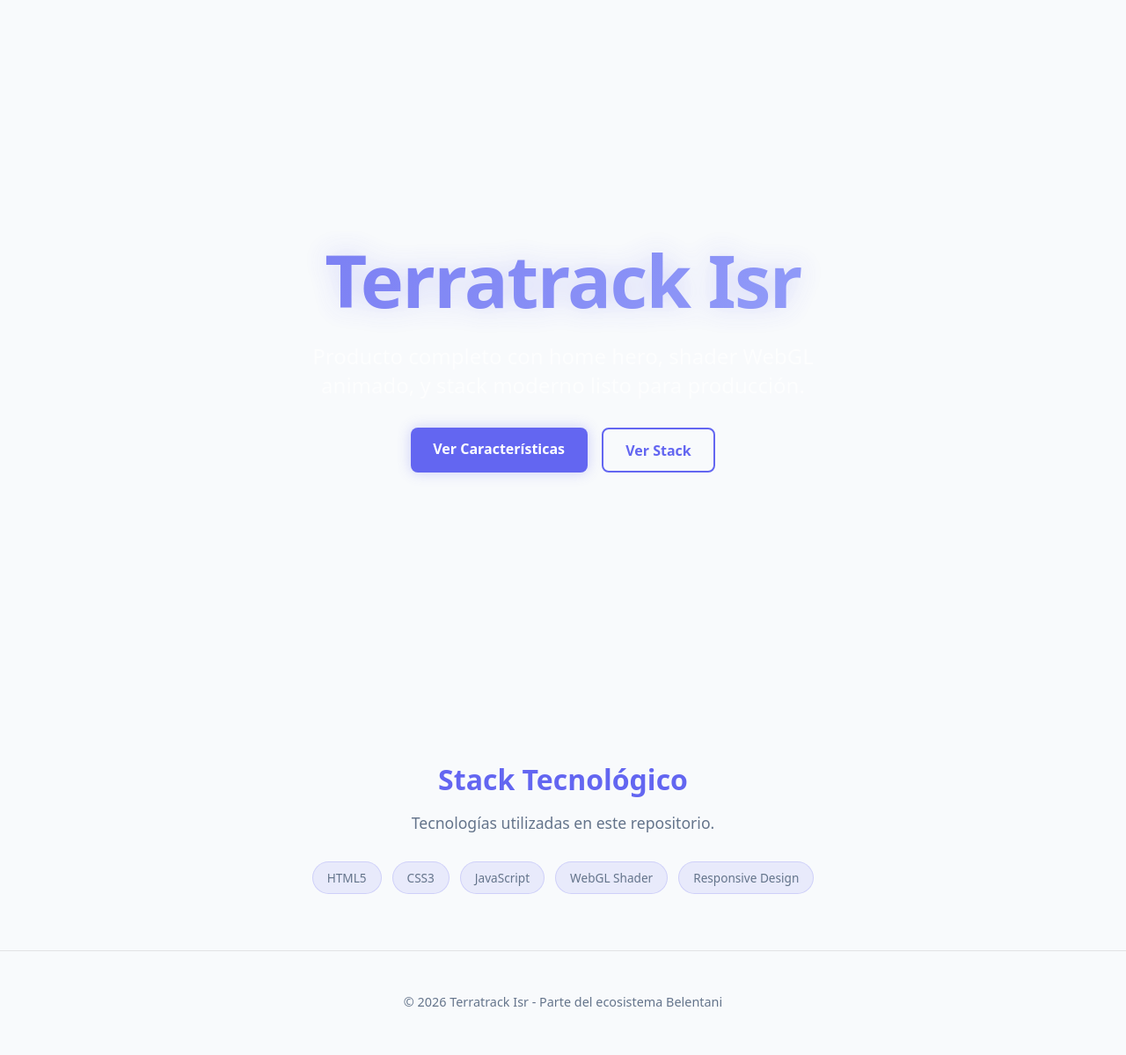
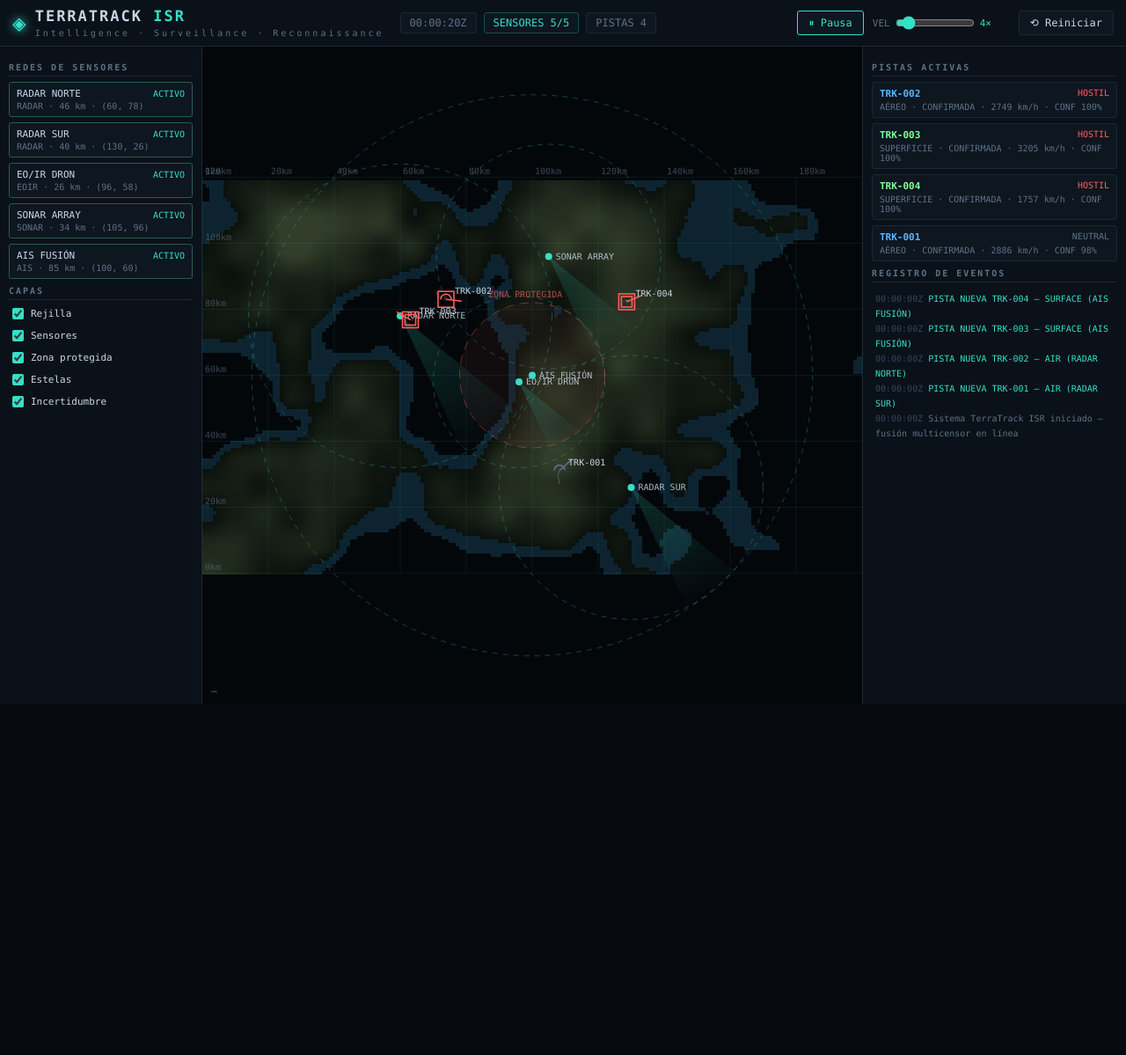
Before and after one commit to belentani7/terratrack-isr, a plain HTML site: page index.html in a window 1280 px wide. Shown: the whole page at 88% size. After the commit the page ends 800 px from the top, so only its background shows below. Drawn offline with Linux system fonts and the light colour scheme.

Commit message:
fix(ci): restore simulator index.html wiring expected by static tests
The generic hero landing that replaced index.html (0bfd789/1b70182)
dropped the css/style.css and js/main.js references that
tests/static.test.mjs verifies, breaking the js-syntax CI job.
Restore the last verified simulator page; the landing copy remains
in site/index.html.

```diff
--- a/index.html
+++ b/index.html
@@ -1,245 +1,84 @@
 <!DOCTYPE html>
 <html lang="es">
 <head>
-  <meta charset="UTF-8">
-  <meta name="viewport" content="width=device-width, initial-scale=1.0">
-  <meta name="description" content="terratrack-isr - Producto completo con hero shader y animaciones">
-  <title>Terratrack Isr</title>
-  <link rel="theme-color" content="#6366f1">
-  <style>/* Hero Shader */
-:root {
-  --primary: #6366f1;
-  --secondary: #818cf8;
-  --bg: #f8fafc;
-  --accent: #4f46e5;
-  --glow: 0 0 15px rgba(99, 102, 241, 0.3);
-}
-* {
-  box-sizing: border-box;
-  margin: 0;
-  padding: 0;
-}
-body {
-  margin: 0;
-  padding: 0;
-  background: var(--bg);
-  color: #ffffff;
-  font-family: system-ui, -apple-system, sans-serif;
-  overflow-x: hidden;
-}
-.hero {
-  position: relative;
-  width: 100vw;
-  height: 100vh;
-  display: flex;
-  flex-direction: column;
-  justify-content: center;
-  align-items: center;
-  background: var(--bg);
-  overflow: hidden;
-}
-.hero-canvas {
-  position: absolute;
-  top: 0;
-  left: 0;
-  width: 100%;
-  height: 100%;
-  z-index: 1;
-}
-.hero-overlay {
-  position: relative;
-  z-index: 10;
-  text-align: center;
-  padding: 2rem;
-}
-.hero h1 {
-  font-size: clamp(2.5rem, 8vw, 5rem);
-  font-weight: 800;
-  margin-bottom: 1rem;
-  letter-spacing: -0.02em;
-  background: linear-gradient(135deg, var(--primary), var(--secondary));
-  -webkit-background-clip: text;
-  -webkit-text-fill-color: transparent;
-  background-clip: text;
-  filter: drop-shadow(0 0 15px rgba(99, 102, 241, 0.3));
-  animation: pulse 3s ease-in-out infinite;
-}
-.hero p {
-  font-size: clamp(1.1rem, 3vw, 1.5rem);
-  color: rgba(255,255,255,0.7);
-  margin-bottom: 2rem;
-  max-width: 600px;
-  margin-left: auto;
-  margin-right: auto;
-}
-.hero-actions {
-  display: flex;
-  gap: 1rem;
-  justify-content: center;
-  flex-wrap: wrap;
-}
-.btn-primary {
-  background: var(--primary);
-  color: #ffffff;
-  padding: 0.8rem 1.6rem;
-  border-radius: 0.5rem;
-  font-weight: 600;
-  text-decoration: none;
-  font-size: 1rem;
-  border: none;
-  cursor: pointer;
-  box-shadow: 0 0 15px rgba(99, 102, 241, 0.3);
-}
-.btn-primary:hover {
-  transform: translateY(-2px);
-  opacity: 0.9;
-  filter: brightness(1.1);
-}
-.btn-secondary {
-  background: transparent;
-  color: var(--primary);
-  padding: 0.8rem 1.6rem;
-  border-radius: 0.5rem;
-  font-weight: 600;
-  text-decoration: none;
-  font-size: 1rem;
-  border: 2px solid var(--primary);
-  cursor: pointer;
-  transition: all 0.3s ease;
-}
-.btn-secondary:hover {
-  background: var(--primary);
-  color: #ffffff;
-}
-@keyframes pulse {
-  0%, 100% { opacity: 1; transform: scale(1); }
-  50% { opacity: 0.8; transform: scale(1.05); }
-}
-@media (max-width: 768px) {
-  .hero h1 { font-size: 2rem; }
-  .hero p { font-size: 1rem; }
-  .hero-actions { flex-direction: column; align-items: center; }
-  .btn-primary, .btn-secondary { width: 100%; max-width: 250px; text-align: center; }
-}
-@media (prefers-reduced-motion: reduce) {
-  .hero { animation: none; }
-  .hero h1 { animation: none; }
-}
-section {
-  padding: 4rem 2rem;
-  max-width: 1200px;
-  margin: 0 auto;
-}
-section h2 {
-  font-size: 2rem;
-  margin-bottom: 1rem;
-  color: var(--primary);
-  text-align: center;
-}
-section p {
-  font-size: 1.1rem;
-  color: #64748b;
-  max-width: 700px;
-  margin: 0 auto 2rem;
-  text-align: center;
-}
-.stack-list {
-  display: flex;
-  flex-wrap: wrap;
-  gap: 0.75rem;
-  justify-content: center;
-  list-style: none;
-  padding: 0;
-}
-.stack-list li {
-  background: rgba(99, 102, 241, 0.1);
-  border: 1px solid rgba(99, 102, 241, 0.2);
-  border-radius: 2rem;
-  padding: 0.5rem 1rem;
-  font-size: 0.85rem;
-  color: #64748b;
-}
-footer {
-  padding: 3rem 2rem;
-  border-top: 1px solid rgba(128, 128, 128, 0.2);
-  text-align: center;
-  color: #64748b;
-  font-size: 0.9rem;
-}
-@media (max-width: 768px) {
-  .hero { min-height: 80vh; }
-  .hero h1 { font-size: 2rem; }
-  .hero p { font-size: 1rem; }
-  .hero-actions { flex-direction: column; align-items: center; }
-  .btn-primary, .btn-secondary { width: 100%; max-width: 250px; text-align: center; }
-  section { padding: 2rem 1rem; }
-}
-</style>
+<meta charset="UTF-8">
+<meta name="viewport" content="width=device-width, initial-scale=1.0">
+<title>TerraTrack ISR — Plataforma de Seguimiento Táctico</title>
+<link rel="stylesheet" href="css/style.css">
 </head>
 <body>
-  <section class="hero">
-    <div class="hero-canvas"></div>
-    <div class="hero-overlay">
-      <h1>Terratrack Isr</h1>
-      <p>Producto completo con home hero, shader WebGL animado, y stack moderno listo para producción.</p>
-      <div class="hero-actions">
-        <a href="#" class="btn-primary">Ver Características</a>
-        <a href="#stack" class="btn-secondary">Ver Stack</a>
+<div id="app">
+  <header id="topbar">
+    <div class="brand">
+      <span class="logo">◈</span>
+      <div>
+        <h1>TERRATRACK <em>ISR</em></h1>
+        <span class="sub">Intelligence · Surveillance · Reconnaissance</span>
       </div>
     </div>
-  </section>
-  <section id="stack">
-    <h2>Stack Tecnológico</h2>
-    <p>Tecnologías utilizadas en este repositorio.</p>
-    <ul class="stack-list">
-      <li>HTML5</li>
-      <li>CSS3</li>
-      <li>JavaScript</li>
-      <li>WebGL Shader</li>
-      <li>Responsive Design</li>
-    </ul>
-  </section>
-  <footer><p>© 2026 Terratrack Isr - Parte del ecosistema Belentani</p></footer>
-/* Hero Shader WebGL */
-(function() {
-  const canvas = document.createElement('canvas');
-  canvas.id = 'hero-canvas';
-  canvas.style.position = 'absolute';
-  canvas.style.top = '0';
-  canvas.style.left = '0';
-  canvas.style.width = '100%';
-  canvas.style.height = '100%';
-  canvas.style.zIndex = '1';
-  document.body.insertBefore(canvas, document.body.firstChild);
-  const gl = canvas.getContext('webgl');
-  if (!gl) return;
-  const vs = gl.createShader(gl.VERTEX_SHADER);
-  gl.shaderSource(vs, 'attribute vec2 position; void main() { gl_Position = vec4(position, 0.0, 1.0); }');
-  gl.compileShader(vs);
-  const fs = gl.createShader(gl.FRAGMENT_SHADER);
-  gl.shaderSource(fs, 'precision mediump float; uniform vec2 u_resolution; uniform float u_time; uniform vec2 u_mouse; float hash(vec2 p) { p = fract(p * vec2(123.34, 456.21)); p += dot(p, p + 45.32); return fract(p.x * p.y * p.z); } float noise(vec2 p) { vec2 i = floor(p); vec2 f = fract(p); f = f * f * (3.0 - 2.0 * f); float a = hash(i); float b = hash(i + vec2(1.0, 0.0)); float c = hash(i + vec2(0.0, 1.0)); float d = hash(i + vec2(1.0, 1.0)); return mix(mix(a, b, f.x), mix(c, d, f.x), f.y); } float fbm(vec2 p) { float v = 0.0; float a = 0.5; vec2 shift = vec2(100.0); for (int i = 0; i < 5; ++i) { v += a * noise(p); p = p * 2.0 + shift; a *= 0.5; } return v; } void main() { vec2 uv = gl_FragCoord.xy / u_resolution.xy; uv.x *= u_resolution.x / u_resolution.y; vec2 m = uv - u_mouse; float n = fbm(uv * 3.0 + u_time * 0.5); n += fbm(uv * 6.0 - u_time * 0.3) * 0.5; n += length(m) * 0.1; n = mod(n, 1.0); vec3 color = mix(vec3(0.0, 0.5, 1.0), vec3(1.0, 0.0, 0.5), n); float vignette = 1.0 - length(uv * 2.0 - 1.0) * 0.4; color *= vignette; gl_FragColor = vec4(color, 1.0); }');
-  gl.compileShader(fs);
-  const program = gl.createProgram();
-  gl.attachShader(program, vs);
-  gl.attachShader(program, fs);
-  gl.linkProgram(program);
-  gl.useProgram(program);
-  const pb = gl.createBuffer();
-  gl.bindBuffer(gl.ARRAY_BUFFER, pb);
-  gl.bufferData(gl.ARRAY_BUFFER, new Float32Array([-1,-1,1,-1,-1,1,-1,1,1,-1,1,1]), gl.STATIC_DRAW);
-  const pl = gl.getAttribLocation(program, 'position');
-  gl.enableVertexAttribArray(pl);
-  gl.vertexAttribPointer(pl, 2, gl.FLOAT, false, 0, 0);
-  const rl = gl.getUniformLocation(program, 'u_resolution');
-  const tl = gl.getUniformLocation(program, 'u_time');
-  const ml = gl.getUniformLocation(program, 'u_mouse');
-  let mouse = {x: 0.5, y: 0.5};
-  window.addEventListener('mousemove', (e) => { mouse.x = e.clientX / window.innerWidth; mouse.y = 1.0 - e.clientY / window.innerHeight; });
-  function resize() { canvas.width = canvas.clientWidth * window.devicePixelRatio; canvas.height = canvas.clientHeight * window.devicePixelRatio; gl.viewport(0, 0, canvas.width, canvas.height); gl.uniform2f(rl, canvas.width, canvas.height); }
-  window.addEventListener('resize', resize);
-  resize();
-  function render(time) { gl.uniform1f(tl, time * 0.001); gl.uniform2f(ml, mouse.x, mouse.y); gl.drawArrays(gl.TRIANGLES, 0, 6); requestAnimationFrame(render); }
-  requestAnimationFrame(render);
-})();
+    <div class="status-chips">
+      <div class="chip" id="chipClock">--:--:--Z</div>
+      <div class="chip ok" id="chipSensors">SENSORES 0/0</div>
+      <div class="chip" id="chipTracks">PISTAS 0</div>
+      <div class="chip warn" id="chipAlerts" hidden>⚠ <span id="alertCount">0</span></div>
+    </div>
+    <div class="controls">
+      <button id="btnPlay" class="btn primary" title="Pausar/Reanudar (Espacio)">⏸ Pausa</button>
+      <label class="speed">VEL
+        <input type="range" id="speed" min="1" max="32" step="1" value="4">
+        <span id="speedVal">4×</span>
+      </label>
+      <button id="btnReset" class="btn">⟲ Reiniciar</button>
+    </div>
+  </header>
+
+  <main id="layout">
+    <!-- Panel izquierdo: sensores -->
+    <aside id="sensorPanel" class="panel">
+      <h2>REDES DE SENSORES</h2>
+      <div id="sensorList" class="list"></div>
+      <h2>CAPAS</h2>
+      <div id="layerToggles" class="list"></div>
+    </aside>
+
+    <!-- Centro: mapa táctico -->
+    <section id="mapWrap">
+      <canvas id="map"></canvas>
+      <div id="mapInfo">
+        <span id="cursorPos">—</span>
+        <span id="scaleBar"></span>
+      </div>
+      <div id="trackTooltip" hidden></div>
+    </section>
+
+    <!-- Panel derecho: pistas -->
+    <aside id="trackPanel" class="panel">
+      <h2>PISTAS ACTIVAS</h2>
+      <div id="trackList" class="list"></div>
+      <h2>REGISTRO DE EVENTOS</h2>
+      <div id="eventLog" class="log"></div>
+    </aside>
+  </main>
+
+  <footer id="detailBar" class="detail" hidden>
+    <div class="dhead">
+      <strong id="dId"></strong>
+      <span id="dType" class="tag"></span>
+      <span id="dClass" class="tag"></span>
+      <button id="dClose" class="btn small">✕</button>
+    </div>
+    <div class="dbody">
+      <div>POS <b id="dPos"></b></div>
+      <div>COG <b id="dCog"></b></div>
+      <div>SOG <b id="dSog"></b></div>
+      <div>ALT <b id="dAlt"></b></div>
+      <div>FUENTES <b id="dSrc"></b></div>
+      <div>CONFIANZA <b id="dConf"></b></div>
+      <div class="dwide">HISTORIAL <b id="dHist"></b></div>
+    </div>
+  </footer>
+</div>
+
+<script type="module" src="js/main.js?v=3"></script>
 </body>
 </html>
```
